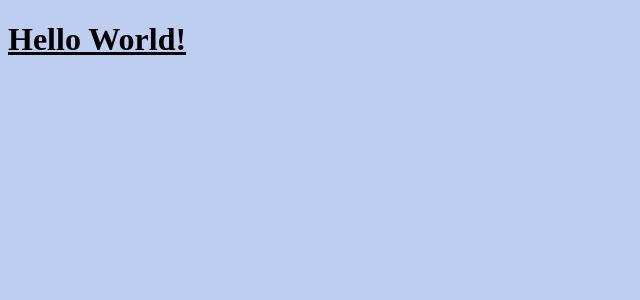
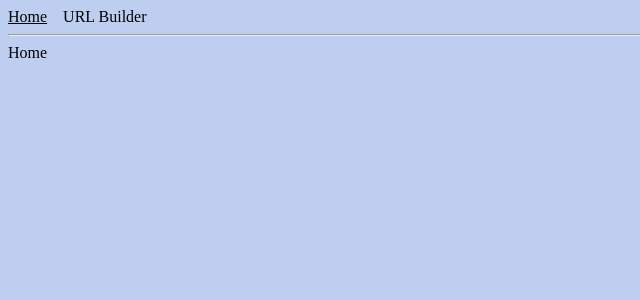
Before and after one commit to dallinmoak/dallin-utils, a React app: page / in a window 1280 px wide. Shown: the top 300 px of the page, without its empty margins (0-640 px from the left). Built offline with nearby package versions, Linux system fonts and the light colour scheme; the HTML template or start-up script is replaced by a standard one.

Commit message:
add routing and component structure

```diff
--- a/package.json
+++ b/package.json
@@ -24,6 +24,7 @@
     "file-loader": "^6.2.0",
     "mini-css-extract-plugin": "^1.4.0",
     "react": "^17.0.2",
-    "react-dom": "^17.0.2"
+    "react-dom": "^17.0.2",
+    "react-router-dom": "^5.2.0"
   }
 }
--- a/src/components/app.jsx
+++ b/src/components/app.jsx
@@ -1,15 +1,27 @@
-import React, { Component } from 'react';
+import React from 'react';
+import {
+  BrowserRouter as Router,
+  Switch,
+  Route,
+} from "react-router-dom";
 
-export default class App extends Component {
-  constructor(){
-    super();
-  }
+import Menu from './menu.jsx';
+import Home from './home.jsx';
+import UrlBuilder from './url-builder.jsx'
 
-  render() {
-    return(
-      <div className='main-content'>
-        <h1>Hello World!</h1>
-      </div>
-    );
-  }
+export default function App() {
+  return(
+    <Router className='main-content'>
+      <Menu/>
+      <hr/>
+      <Switch>
+        <Route exact path='/'>
+          <Home/>
+        </Route>
+        <Route path='/url-builder'>
+          <UrlBuilder/>
+        </Route>
+      </Switch>
+    </Router>
+  );
 }
--- /dev/null
+++ b/src/components/home.jsx
@@ -0,0 +1,9 @@
+import React from 'react';
+
+export default function Home(){
+  return (
+    <div>
+      Home
+    </div>
+  );
+}
--- /dev/null
+++ b/src/components/menu.jsx
@@ -0,0 +1,31 @@
+import React from 'react';
+import { Link } from 'react-router-dom';
+import { useLocation } from 'react-router-dom';
+
+export default function Menu(){
+  const path = useLocation().pathname;
+  const links = [
+    { path: '/', name: 'Home'},
+    { path: '/url-builder', name: 'URL Builder' }
+  ]
+  function printLinks() {
+    return links.map((link, index) => {
+      console.log('link ',link);
+      console.log('index ',index);
+      return(
+        <Link
+        key={index}
+        to={link.path}
+        className={path == link.path? 'menu-link-active': ''}
+        >
+          {link.name}
+        </Link>
+      )
+    });
+  }
+  return (
+    <div className='menu-main'>
+      {printLinks()}
+    </div>
+  );
+}
--- /dev/null
+++ b/src/components/url-builder.jsx
@@ -0,0 +1,9 @@
+import React from 'react';
+
+export default function UrlBuilder(){
+  return (
+    <div>
+      URL Builder
+    </div>
+  );
+}
--- a/src/main.scss
+++ b/src/main.scss
@@ -7,3 +7,14 @@
 .main-content h1 {
   text-decoration: underline;
 }
+
+.menu-main{
+  > *{
+    color: black;
+    text-decoration: none;
+    margin-right: 1em;
+  }
+  .menu-link-active {
+    text-decoration: underline;
+  }
+}
```
Also changed, not shown: 2 other files (tests, documents, lock files or other folders).
